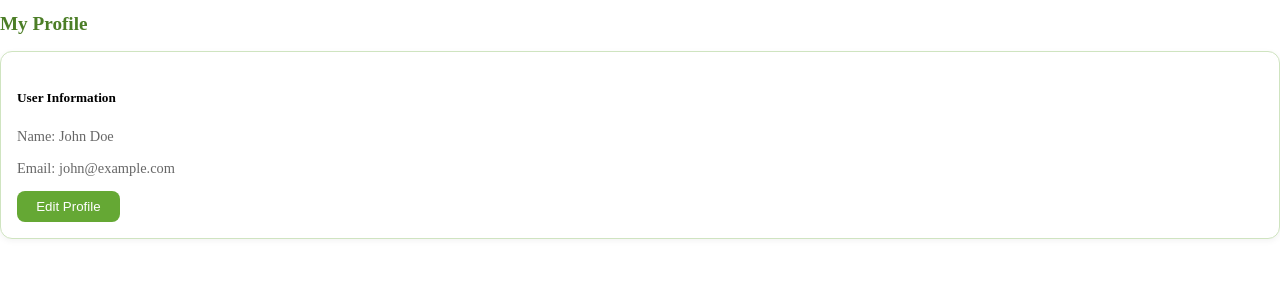
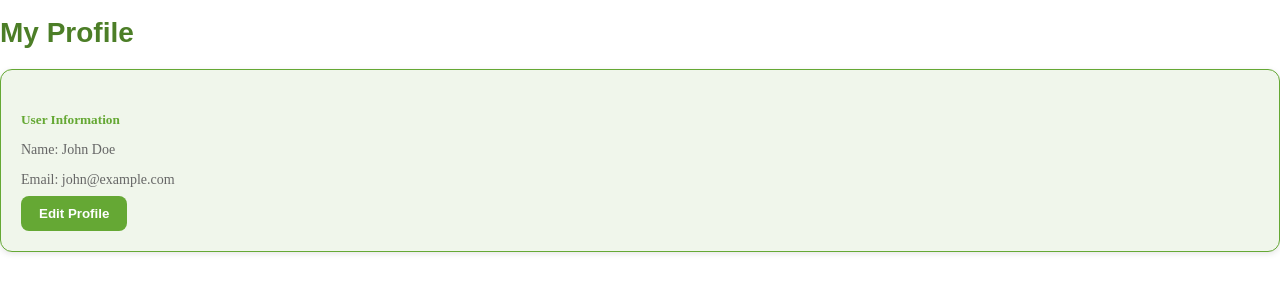
Before and after one commit to nhahub/NHA-262, a plain HTML site: page Frontend/profile.html in a window 1280 px wide. Shown: the part 83-376 px from the top of the page. Drawn offline with Linux system fonts and the light colour scheme.

Commit message:
Update profile.css

```diff
--- a/Frontend/CSS/profile.css
+++ b/Frontend/CSS/profile.css
@@ -1,59 +1,43 @@
-/* ================================= */
-/* Profile Page Styling              */
-/* ================================= */
+/* ================= PROFILE PAGE STYLES ================= */
+.section-title {
+    font-size: 28px;
+    font-weight: bold;
+    color: var(--greenDark);
+    margin: 20px 0;
+    font-family: 'Poppins', sans-serif;
+}
 
-/* Tabs */
-.profile-tabs {
-    border-bottom: 2px solid var(--greenLightActive);
-    margin-bottom: 1rem;
+.card-custom {
+    background: var(--greenLight);
+    border: 1px solid var(--greenNormal);
+    border-radius: 12px;
+    padding: 20px;
+    margin-bottom: 20px;
+    box-shadow: 0 2px 6px rgba(0,0,0,0.1);
 }
-.profile-tabs .nav-link {
-    color: var(--greenDark);
-    font-weight: 500;
-    transition: color 0.3s ease, border-color 0.3s ease;
-}
-.profile-tabs .nav-link.active {
-    border-bottom: 3px solid var(--greenNormal);
+
+.card-custom h5 {
+    margin-bottom: 10px;
     color: var(--greenNormal);
 }
 
-/* Cards */
-.card-custom {
-    border: 1px solid var(--greenLightActive);
-    border-radius: 12px;
-    background-color: #fff;
-    box-shadow: 0 2px 6px rgba(0,0,0,0.05);
-    padding: 1rem;
-    margin-bottom: 1rem;
+.small-muted {
+    color: #666;
+    font-size: 14px;
+    margin-bottom: 8px;
 }
 
-/* Buttons */
 .btn-green {
-    background-color: var(--greenNormal);
-    color: #fff;
+    padding: 10px 18px;
     border: none;
     border-radius: 8px;
-    padding: 0.5rem 1.2rem;
-    font-weight: 500;
-    transition: background-color 0.2s ease-in-out;
-}
-.btn-green:hover {
-    background-color: var(--greenNormalHover);
-}
-.btn-green:active {
-    background-color: var(--greenNormalActive);
+    background: var(--greenNormal);
+    color: white;
+    font-weight: bold;
+    cursor: pointer;
+    transition: 0.3s ease;
 }
 
-/* Section Titles */
-.section-title {
-    color: var(--greenDark);
-    font-weight: bold;
-    margin-bottom: 1rem;
-    font-size: 1.2rem;
+.btn-green:hover {
+    background: var(--greenDark);
 }
-
-/* Muted Text */
-.small-muted {
-    color: rgba(0,0,0,0.6);
-    font-size: 0.9rem;
-}
```
